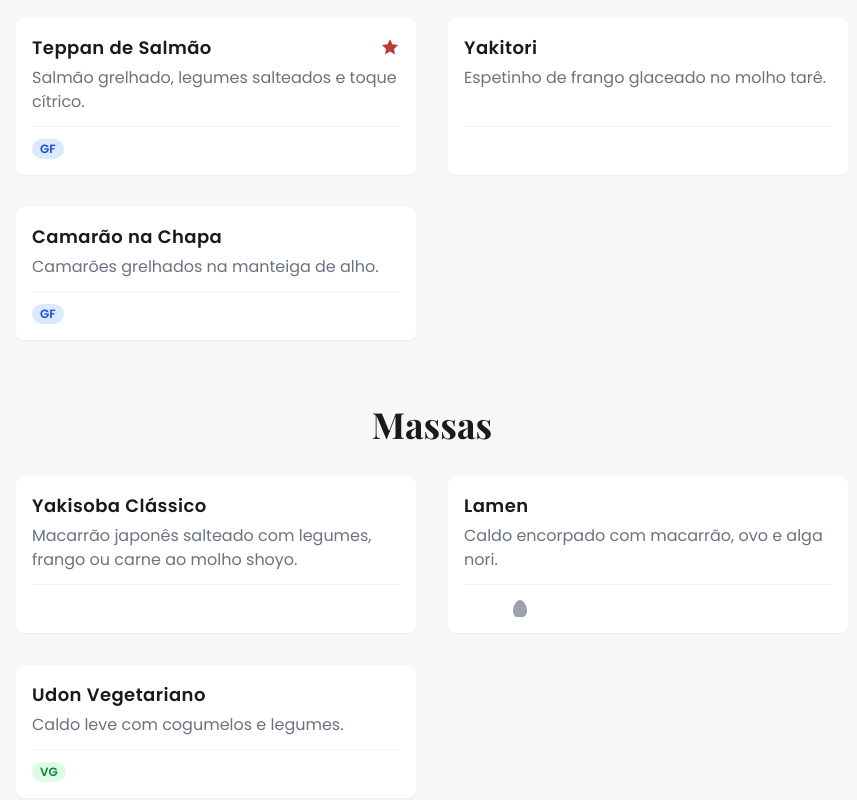
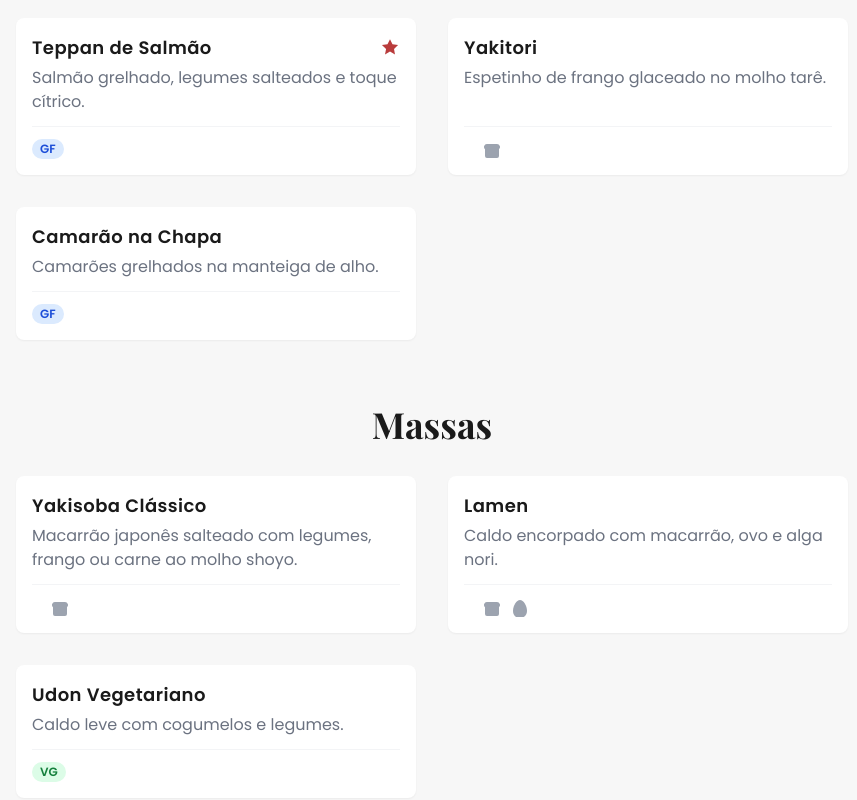
Before and after one commit to nicksonsantos-sys/Trabalho-facul, a React (Vite) app: page / in a window 1280 px wide. Shown: the part 1080-1880 px from the top of the page, without its empty margins (208-1065 px from the left). Built offline with nearby package versions, Linux system fonts and the light colour scheme.

Commit message:
Update Icons.tsx

```diff
--- a/components/Icons.tsx
+++ b/components/Icons.tsx
@@ -41,7 +41,7 @@ export const SoyIcon = createIcon<IconProps>(({ className, title }) => (
 // FIX: Removed trailing comma from generic type argument list.
 export const GlutenIcon = createIcon<IconProps>(({ className, title }) => (
   <BaseIcon className={className} title={title}>
-    <path d="M244 80a44.05 44.05 0 0 0-44-44H48a44 44 0 0 0-20 83.17V200a20 20 0 0 0 20 20h152a20 20 0 0 0 20-20v-80.83A44 44 0 0 0 244 80M52 123.3a12 12 0 0 0-4-23.3a20 20 0 0 1 0-40h92a20 20 0 0 1 0 40a12 12 0 0 0-4 23.3V196H52ZM200 100a12 12 0 0 0-4 23.3V196h-36v-76.83A43.92 43.92 0 0 0 179.17 60H200a20 20 0 0 1 0 40" />
+    <path d="M17 5a3 3 0 0 1 2 5.235V17a2 2 0 0 1-2 2H7a2 2 0 0 1-2-2v-6.764a3 3 0 0 1 1.824-5.231H17z" />
   </BaseIcon>
 ));
 
```
